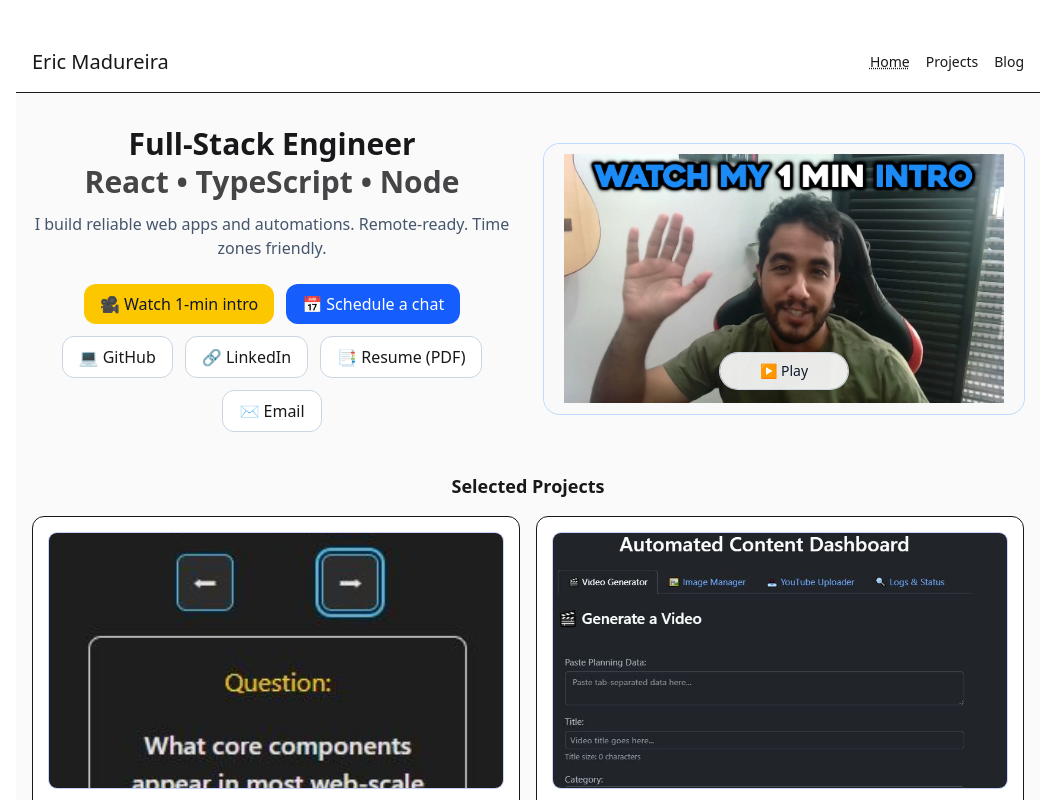
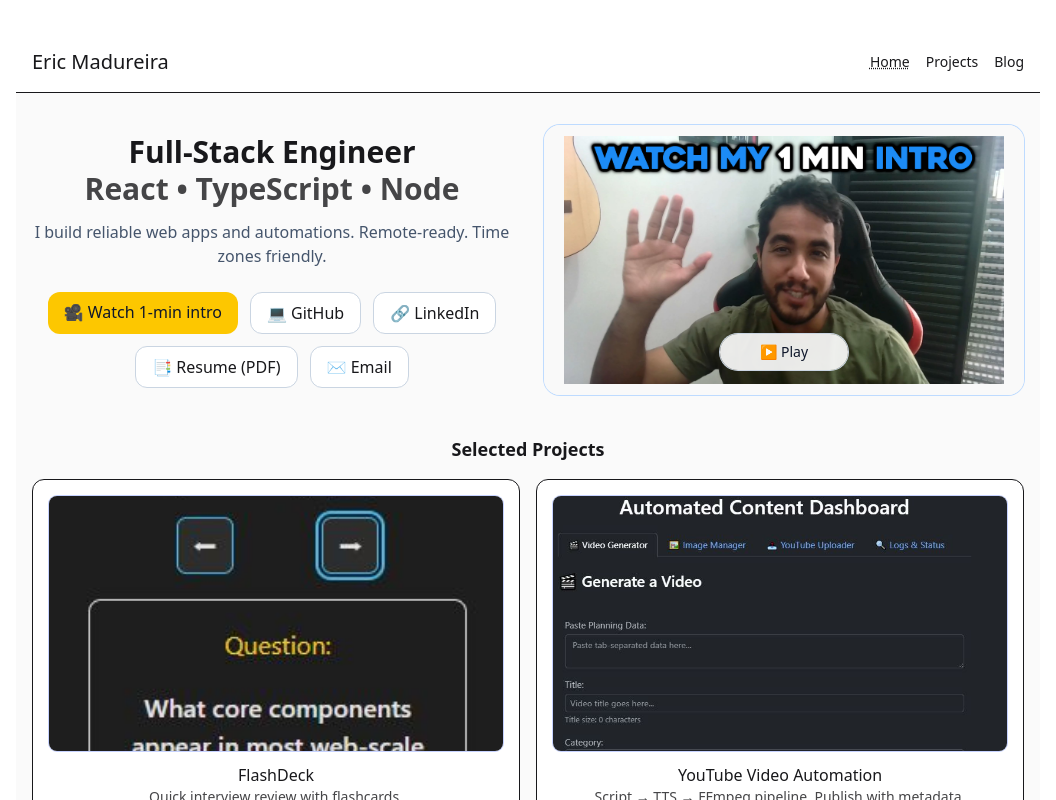
Before and after one commit to ericmadureira/ericmadureira.github.io, a React (Vite) app: page / in a window 1280 px wide. Shown: the top 800 px of the page, without its empty margins (112-1168 px from the left). Built offline with nearby package versions, Linux system fonts and the light colour scheme.

Commit message:
Update Hero.tsx
remove google apointment

```diff
--- a/src/components/Hero.tsx
+++ b/src/components/Hero.tsx
@@ -26,13 +26,6 @@ export default function Hero() {
             className="px-4 py-2 rounded-xl bg-yellow-400 text-slate-900 font-medium hover:brightness-95 hover:scale-[1.04] transition"
           >
             🎥 Watch 1-min intro
-          </a>
-          <a
-            href="https://calendar.app.google/7F88y2vfDi17tyoLA"
-            target="_blank"
-            className="px-4 py-2 rounded-xl bg-blue-600 text-white font-medium hover:brightness-95 hover:scale-[1.04] transition"
-          >
-            📅 Schedule a chat
           </a>
           <a
             href="https://github.com/ericmadureira"
```
